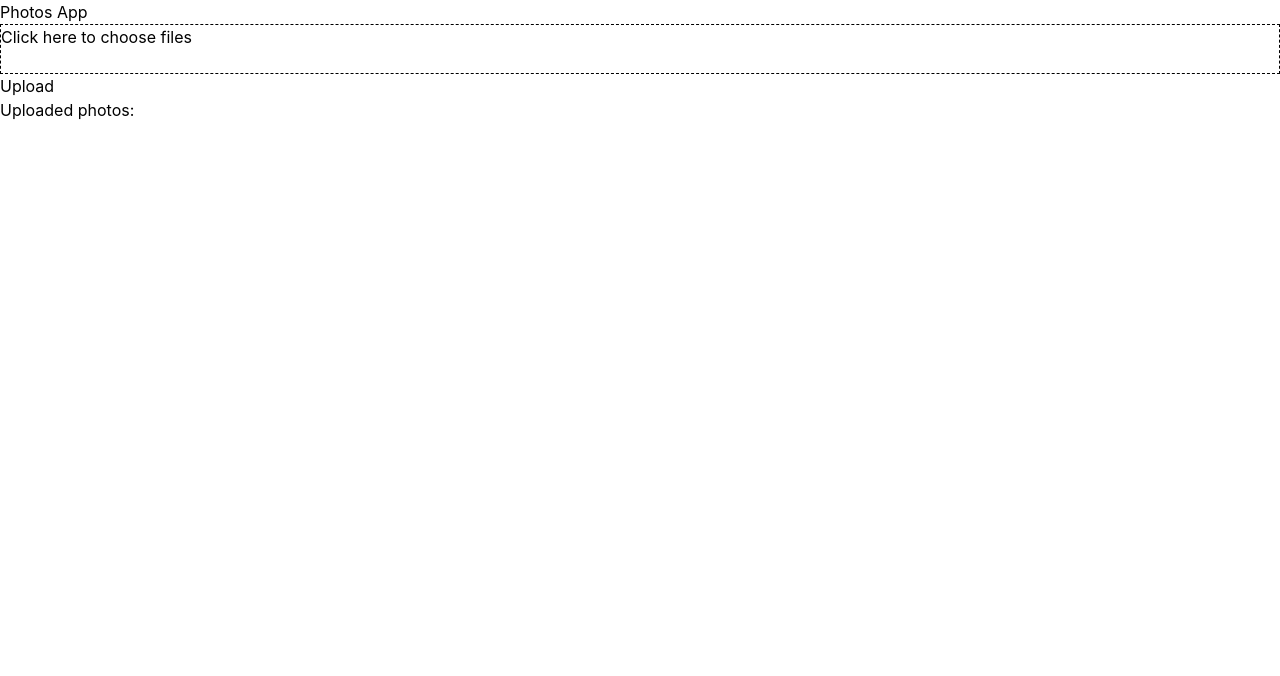
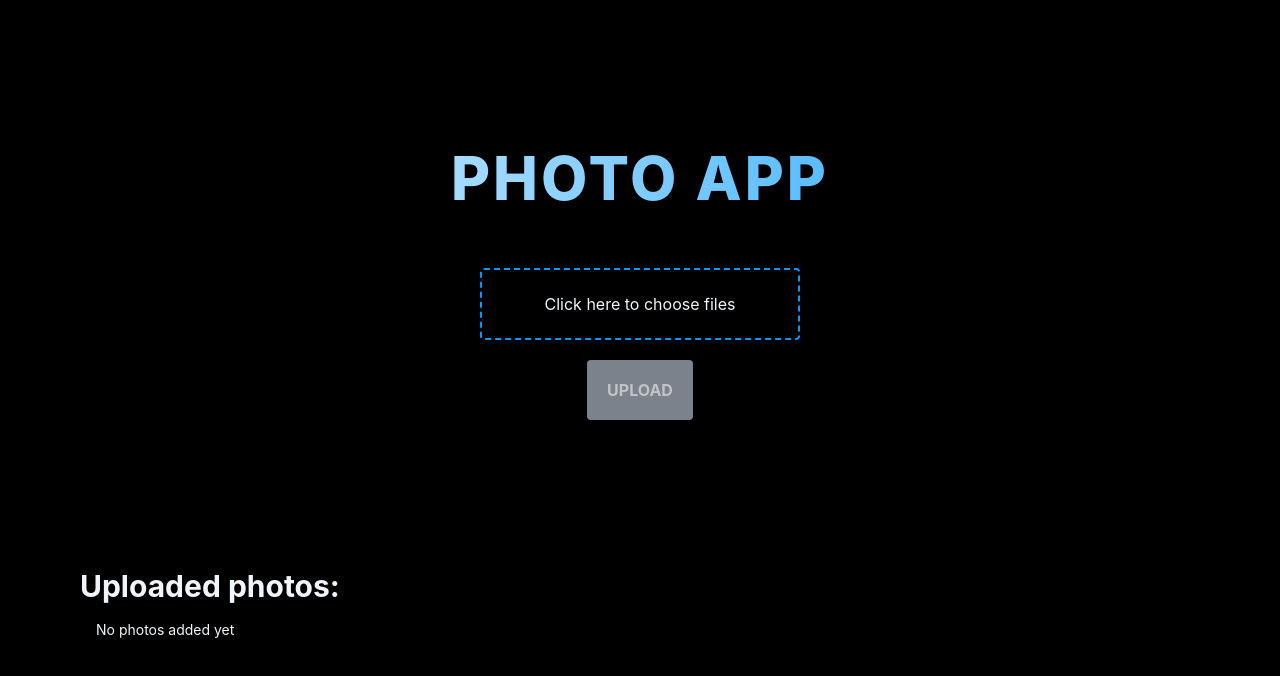
Before and after one commit to chargome/react-vite-photo-app, a React (Vite) app: page / in a window 1280 px wide. Shown: the top 676 px of the page. Built offline with nearby package versions, Linux system fonts and the light colour scheme.

Commit message:
ui: styling 💅🏽

```diff
--- a/index.html
+++ b/index.html
@@ -1,5 +1,5 @@
 <!DOCTYPE html>
-<html lang="en">
+<html lang="en" class="text-slate-100 antialiased leading-tight bg-black">
   <head>
     <meta charset="UTF-8" />
     <link rel="icon" type="image/svg+xml" href="/vite.svg" />
--- a/package.json
+++ b/package.json
@@ -10,7 +10,8 @@
   },
   "dependencies": {
     "react": "^18.2.0",
-    "react-dom": "^18.2.0"
+    "react-dom": "^18.2.0",
+    "react-icons": "^4.4.0"
   },
   "devDependencies": {
     "@types/react": "^18.0.17",
--- a/src/components/App/App.tsx
+++ b/src/components/App/App.tsx
@@ -7,10 +7,20 @@ export const App = (): JSX.Element => {
 
   return (
     <div>
-      <h1>Photos App</h1>
-      <PhotoUploader handleUpload={handleUpload} />
-      <h2>Uploaded photos:</h2>
-      <FilterablePhotoList photos={photos} handleDeletePhoto={handleDelete} />
+      <div className="my-32">
+        <h1 className="mb-10 text-4xl lg:text-6xl text-transparent bg-clip-text bg-gradient-to-r from-white to-anyline text-center py-5 font-extrabold uppercase tracking-wider">
+          Photo App
+        </h1>
+        <PhotoUploader handleUpload={handleUpload} />
+      </div>
+      <div className="mx-20 min-h-screen">
+        <h2 className="text-3xl font-bold">Uploaded photos:</h2>
+        {
+          photos.length < 1
+            ? <div className="text-sm p-4">No photos added yet</div>
+            : <FilterablePhotoList photos={photos} handleDeletePhoto={handleDelete} />
+        }
+      </div>
     </div>
   )
 };
--- /dev/null
+++ b/src/components/Button/Button.tsx
@@ -0,0 +1,17 @@
+interface Props {
+  small?: boolean;
+  disabled?: boolean;
+  handleClick?: () => void;
+  children?: React.ReactNode;
+}
+
+
+export const Button = ({ disabled, handleClick, children }: Props): JSX.Element => (
+  <button
+    className="my-5 p-5 rounded bg-anyline hover:bg-anylineDark disabled:bg-gray-400 disabled:opacity-80 font-bold uppercase cursor-pointer disabled:cursor-auto"
+    disabled={disabled}
+    onClick={handleClick}
+  >
+    {children}
+  </button>
+);
--- /dev/null
+++ b/src/components/Button/index.ts
@@ -0,0 +1 @@
+export * from './Button';
--- a/src/components/FilterablePhotoList/FilterablePhotoList.tsx
+++ b/src/components/FilterablePhotoList/FilterablePhotoList.tsx
@@ -16,13 +16,20 @@ export const FilterablePhotoList = ({ photos, handleDeletePhoto }: Props): JSX.E
 
   return (
     <>
-      <input type="text" value={query} onChange={handleInputChange} />
-      <div>
-        <PhotoList
-          photos={photos.filter((current) => current.name.includes(query))}
-          handleDeletePhoto={handleDeletePhoto}
+      <div className="p-4">
+        <label className="text-md">Filter images by name:</label>
+        <input
+          className="bg-black text-white p-1 ring-1 ring-white rounded m-2"
+          type="text"
+          value={query}
+          onChange={handleInputChange}
         />
       </div>
+      <PhotoList
+        photos={photos.filter((current) => current.name.includes(query))}
+        handleDeletePhoto={handleDeletePhoto}
+        variant="grid"
+      />
     </>
   );
 };
--- a/src/components/PhotoList/PhotoList.tsx
+++ b/src/components/PhotoList/PhotoList.tsx
@@ -1,23 +1,31 @@
-import React from "react";
 import { PhotoPreview } from "../PhotoPreview";
 
 interface Props {
   photos: File[];
   handleDeletePhoto: (fileName: string) => void;
+  variant?: 'vertical' | 'horizontal' | 'grid';
+}
+
+const VARIANT_STYLES = {
+  vertical: "flex flex-col",
+  horizontal: "flex flex-row w-screen overflow-scroll",
+  grid: "flex max-w-full flex-wrap items-center content-center",
 }
 
 export const PhotoList = ({
   photos,
   handleDeletePhoto,
+  variant = 'vertical',
 }: Props): JSX.Element => {
   return (
-    <div>
+    <div className={`${VARIANT_STYLES[variant]} justify-center`}>
       {
         photos.map((photo) => (
           <PhotoPreview
             key={photo.name}
             photo={photo}
             handleDelete={() => handleDeletePhoto(photo.name)}
+            gridView={variant === 'grid'}
           />
         ))
       }
--- a/src/components/PhotoPreview/PhotoPreview.tsx
+++ b/src/components/PhotoPreview/PhotoPreview.tsx
@@ -1,18 +1,65 @@
 import React from "react";
-
+import { HiX } from "react-icons/hi";
+import { bytesToMbLabel } from "../../util";
+import { Button } from "../Button";
 interface Props {
   photo: File;
   handleDelete: (fileName: string) => void;
+  gridView?: boolean;
 }
 
-export const PhotoPreview = ({ photo, handleDelete }: Props): JSX.Element => {
+export const PhotoPreview = ({
+  photo,
+  handleDelete,
+  gridView,
+}: Props): JSX.Element => {
   const [photoUrl] = React.useState(URL.createObjectURL(photo));
 
   return (
-    <div>
-      <img width="80px" height="80px" src={photoUrl} />
-      <div>{photo.name}</div>
-      <button onClick={() => handleDelete(photo.name)}>deleteme</button>
+    <div className="flex flex-col p-4">
+      <div className="flex flex-row">
+        {
+          gridView
+            ? (
+              <div className="flex flex-col items-start">
+                <HiX
+                  className="w-5 h-5 -mr-4 text-red-500 cursor-pointer self-end"
+                  onClick={() => handleDelete(photo.name)}
+                />
+                <img
+                  className="w-52 h-52 rounded object-cover hover:overlay"
+                  src={photoUrl}
+                />
+                <div className="bg-anyline bg-opacity-70 p-2 rounded -ml-4 -mt-4 text-xs flex flex-col">
+                  <div className="flex flex-row">
+                    {photo.name}
+                  </div>
+                  <div>
+                    Size: {bytesToMbLabel(photo.size)}
+                  </div>
+                </div>
+              </div>
+            ) : (
+              <>
+                <img width="80px" height="80px" src={photoUrl} />
+                <HiX
+                  className="w-5 h-5 text-red-500 cursor-pointer"
+                  onClick={() => handleDelete(photo.name)}
+                />
+              </>
+            )
+        }
+      </div>
+      {!gridView && (
+        <>
+          <div className="text-xs pt-1">
+            {photo.name}
+          </div>
+          <div className="text-xs pt-1">
+            Size: {bytesToMbLabel(photo.size)}
+          </div>
+        </>
+      )}
     </div>
   );
 }
--- a/src/components/PhotoUploader/PhotoUploader.tsx
+++ b/src/components/PhotoUploader/PhotoUploader.tsx
@@ -1,4 +1,5 @@
 import React from "react";
+import { Button } from "../Button";
 import { PhotoList } from "../PhotoList";
 import { PhotoPreview } from "../PhotoPreview";
 
@@ -22,28 +23,34 @@ export const PhotoUploader = ({ handleUpload }: Props): JSX.Element => {
   }, []);
 
   return (
-    <>
-      <PhotoList handleDeletePhoto={handleDelete} photos={tempFiles} />
+    <div className="flex flex-col items-center">
+      <div className={`${tempFiles.length === 0 ? 'h-0' : 'h-46'} transition-all overflow-hidden`}>
+        <PhotoList
+          handleDeletePhoto={handleDelete}
+          photos={tempFiles}
+          variant="horizontal"
+        />
+      </div>
       <label>
-        <div style={{ height: '50px', border: '1px dashed black' }}>
+        <div className="text-md text-center border-dashed border-2 border-anyline rounded w-80 p-6 cursor-pointer">
           Click here to choose files
         </div>
         <input
           type="file"
           accept="image/*"
           style={{ display: "none" }}
+          multiple
           onChange={(e) =>
             setTempFiles(Array.from(e.target.files || []))
           }
-          multiple
         />
       </label>
-      <button
+      <Button
         disabled={tempFiles.length < 1}
-        onClick={handleClickUpload}
+        handleClick={handleClickUpload}
       >
         Upload
-      </button>
-    </>
+      </Button>
+    </div>
   );
 }
--- /dev/null
+++ b/src/util/fileSize.ts
@@ -0,0 +1,4 @@
+export const bytesToMbLabel = (bytes: number): string => {
+  const mb = bytes / 1000000;
+  return `${Math.round(mb * 100) / 100} MB`;
+}
--- /dev/null
+++ b/src/util/index.ts
@@ -0,0 +1 @@
+export * from './fileSize';
--- a/tailwind.config.cjs
+++ b/tailwind.config.cjs
@@ -5,7 +5,12 @@ module.exports = {
     "./src/**/*.{js,ts,jsx,tsx}",
   ],
   theme: {
-    extend: {},
+    extend: {
+      colors: {
+        'anyline': '#0099ff',
+        'anylineDark': '#028ce8'
+      }
+    },
   },
   plugins: [],
 }
```
Also changed, not shown: 1 other file (tests, documents, lock files or other folders).
